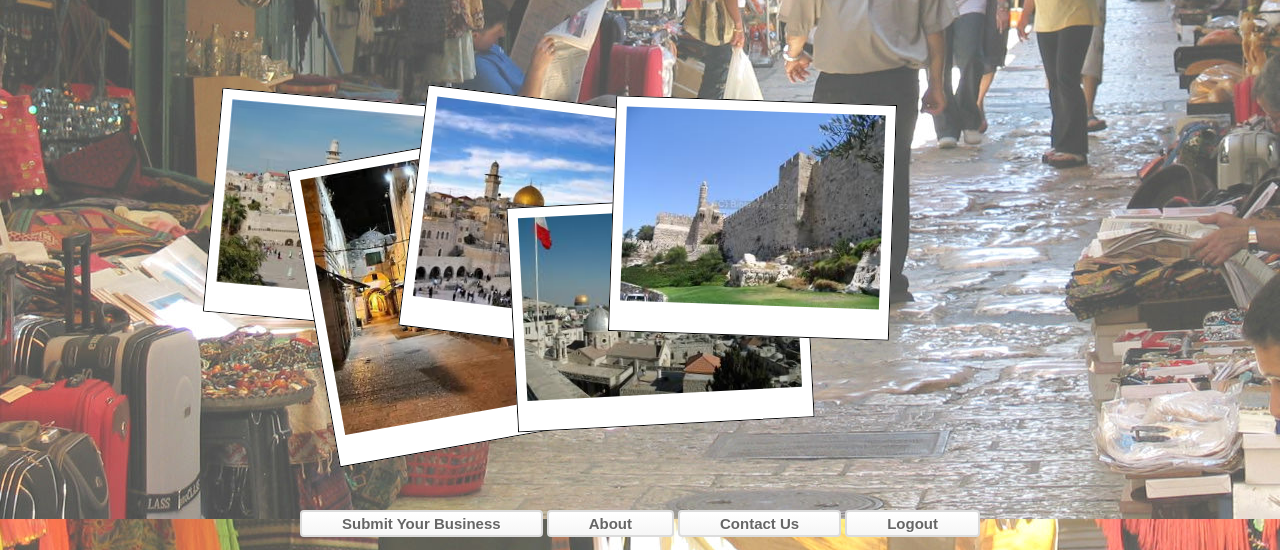
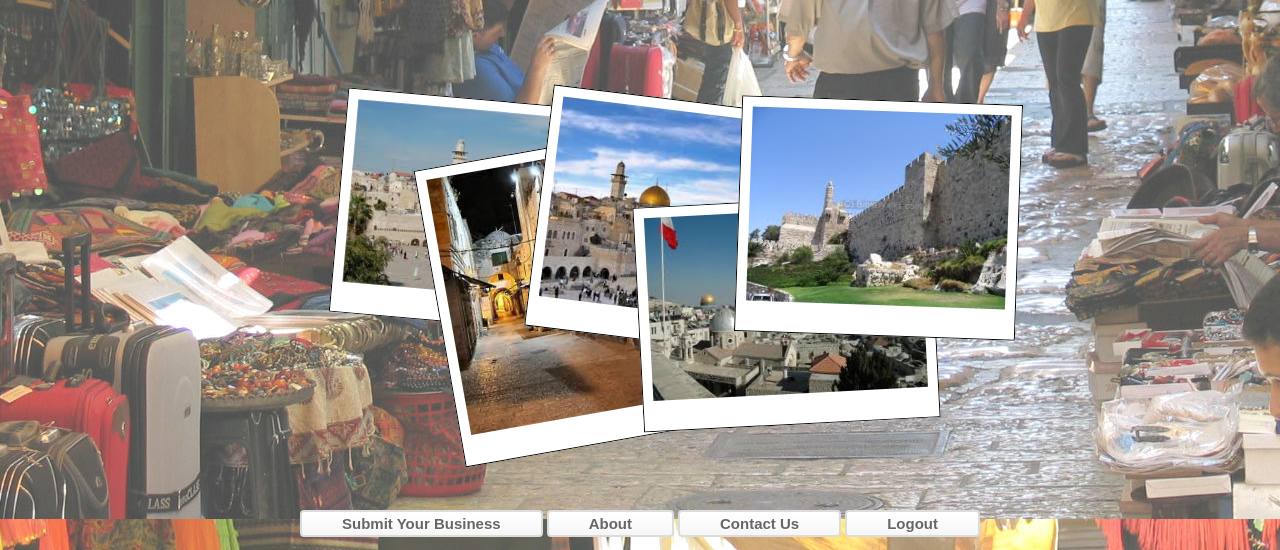
Before and after one commit to meet-projects/shooksookmegabits-y2-2013, a Django app: page /media in a window 1280 px wide. Shown: the part 681-1231 px from the top of the page. Run offline with Django 3.2, Linux system fonts and the light colour scheme; parts of the project's set-up code (start-up, migrations or seed data) failed here and were passed over.

Commit message:
gallery fixed

```diff
--- a/shooksook/main/static/css/project.css
+++ b/shooksook/main/static/css/project.css
@@ -103,7 +103,7 @@ h1#logo{text-align:center;}
         width: 400px;
         margin: -100px 0 0 -200px;
         top: 400px;
-        left: 28%;
+        left: 38%;
 	position:relative;
 	top: 200px;
 }
```
